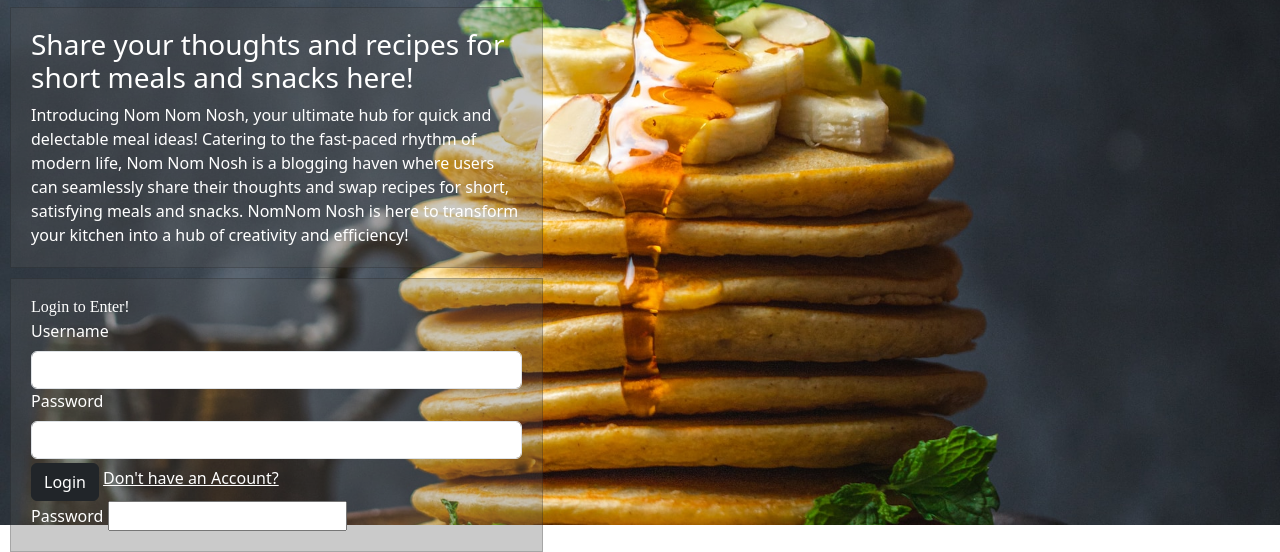
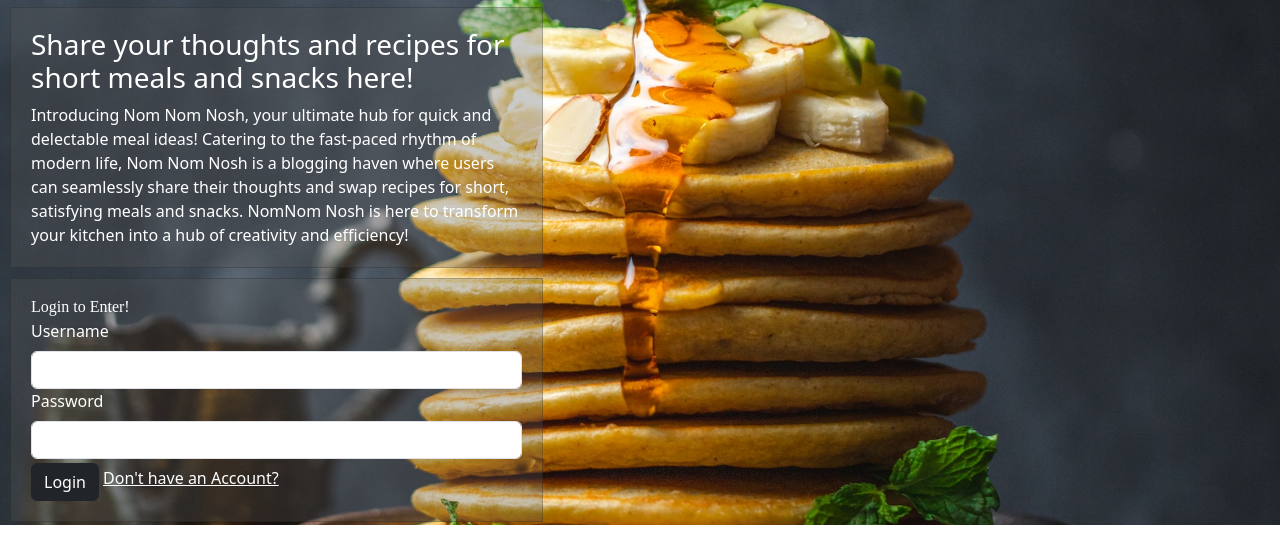
Before and after one commit to YearUp2023Fall-QuantumQoders/MicroBlog-Lite, a plain HTML site: page landing/index.html in a window 1280 px wide. Shown: the part 331-883 px from the top of the page. After the commit the page ends 856 px from the top, so only its background shows below. Drawn offline with nearby package versions, Linux system fonts and the light colour scheme; files that its build step writes are made by us from their sources; a web font is replaced by a local one.

Commit message:
removed password box

```diff
--- a/landing/index.html
+++ b/landing/index.html
@@ -100,11 +100,7 @@
                 <a class="  text-white" href="/Registration/index.html">Don't have an Account?</a>
             </form>
 
-            <div>
-                <label for="password">Password</label>
-                <input type="password" id="password" minlength="3">
 
-            </div>
         </div>
 
     </main>
```
